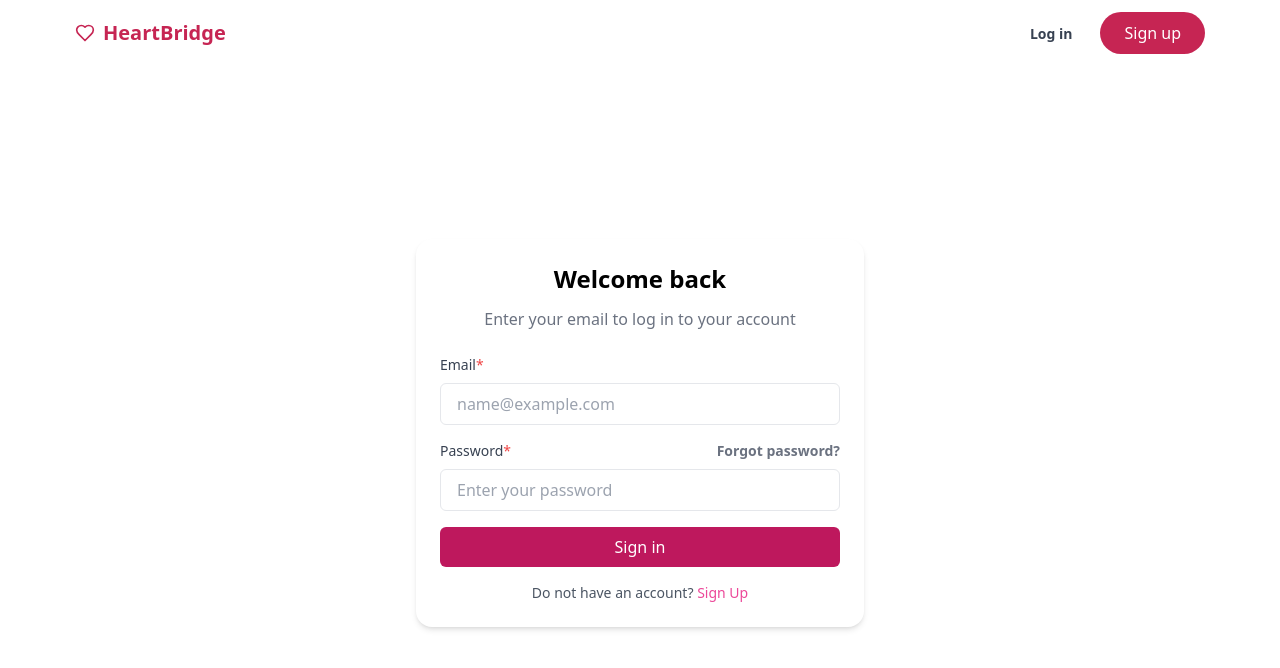
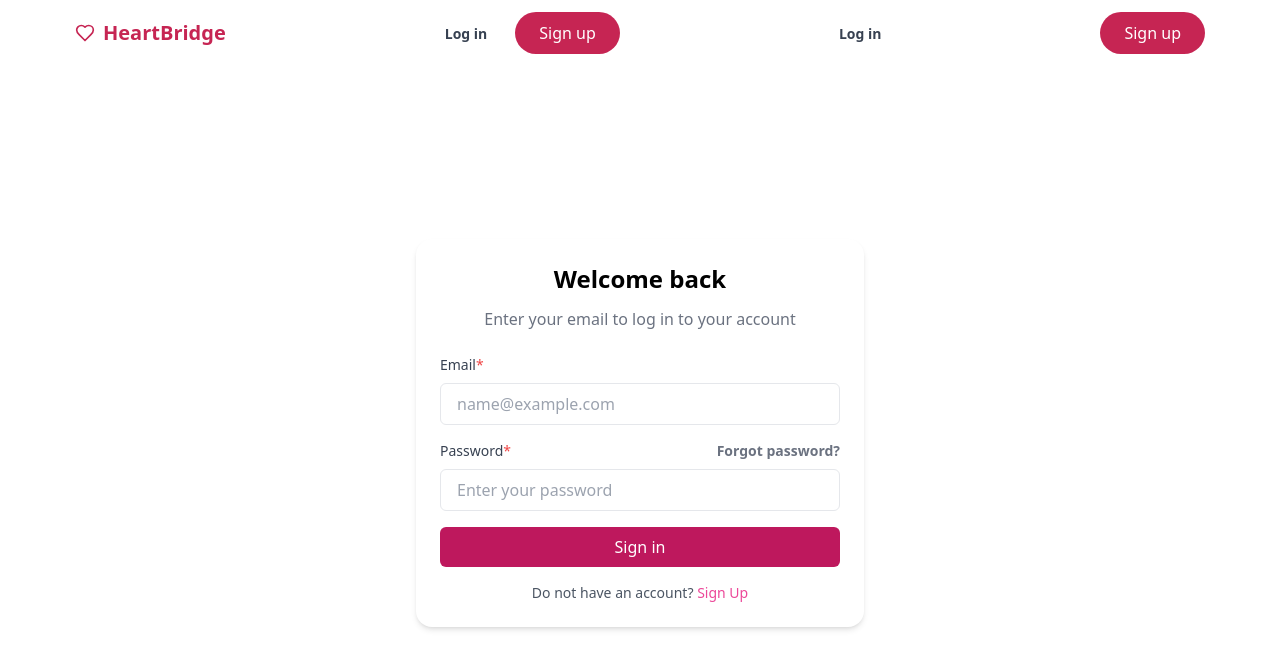
Before and after one commit to rifat-mahmudul/heart-bridge-dialogue, a React (Vite) app: page /login in a window 1280 px wide. Shown: the top 668 px of the page. Built offline with nearby package versions, Linux system fonts and the light colour scheme; no server answers.

Commit message:
Authentication done

```diff
--- a/src/pages/Authentication/Login.jsx
+++ b/src/pages/Authentication/Login.jsx
@@ -1,52 +1,3 @@
-// import { Link } from "react-router-dom";
-
-// export default function Login() {
-//     return (
-//       <div className="flex min-h-[calc(100vh-66px)] items-center justify-center">
-//         <div className="w-full max-w-md bg-white p-6 rounded-2xl shadow-md">
-//           <h2 className="text-2xl font-bold text-center">Welcome back</h2>
-//           <p className="text-center mb-6 mt-3 text-gray-500 font-medium">
-//           Enter your email to log in to your account
-//           </p>
-
-//           <form className="space-y-4">
-//             <div>
-//               <label className="block text-sm font-medium text-gray-700">Email<span className="text-red-500">*</span></label>
-//               <input
-//                 type="email"
-//                 placeholder="name@example.com"
-//                 className="w-full px-4 py-2 mt-2 border rounded-md focus:outline-none focus:ring-2 focus:ring-pink-500"
-//               />
-//             </div>
-//             <div>
-//               <div className="flex items-center justify-between">
-//                 <label className="block text-sm font-medium text-gray-700">Password<span className="text-red-500">*</span></label>
-
-//                 <Link to={'/forgot-password'}>
-//                     <h1 className="block text-sm cursor-pointer hover:text-pink-500 font-semibold text-gray-500">Forgot password?<span className="text-red-500">*</span></h1>
-//                 </Link>
-//               </div>
-//               <input
-//                 type="password"
-//                 placeholder="Create a password"
-//                 className="w-full px-4 py-2 mt-2 border rounded-md focus:outline-none focus:ring-2 focus:ring-pink-500"
-//               />
-//             </div>
-
-//             <button
-//               type="submit"
-//               className="w-full bg-pink-700 text-white py-2 rounded-md hover:bg-pink-700 transition">
-//               Sign in
-//             </button>
-//           </form>
-
-//           <p className="text-center text-sm text-gray-600 mt-4">
-//             Do not have an account? <Link to="/signup" className="text-pink-500 hover:underline">Sign Up</Link>
-//           </p>
-//         </div>
-//       </div>
-//     );
-//   }
 
 import { Link, useNavigate } from "react-router-dom";
 import { signInWithEmailAndPassword } from "firebase/auth";
@@ -67,7 +18,7 @@ export default function Login() {
       ...loginData,
       [e.target.name]: e.target.value,
     });
-    setError(""); // Clear errors on input change
+    setError("");
   };
 
   const handleLogin = async (e) => {
@@ -101,7 +52,7 @@ export default function Login() {
       );
 
       // Redirect to dashboard or home page
-      navigate("/dashboard");
+      navigate("/");
     } catch (error) {
       let errorMessage = "Login failed. Please try again.";
       switch (error.code) {
--- a/src/shared/Navbar/Navbar.jsx
+++ b/src/shared/Navbar/Navbar.jsx
@@ -9,10 +9,12 @@ import {
   LogOut,
 } from "lucide-react";
 import { Link } from "react-router-dom";
+import { auth } from "../../config/firebaseConfig";
+import { onAuthStateChanged, signOut } from "firebase/auth";
 
 export default function Navbar() {
   const [isMenuOpen, setIsMenuOpen] = useState(false);
-  const [isLoggedIn, setIsLoggedIn] = useState(false);
+  const [user, setUser] = useState(null);
   const [isDropdownOpen, setIsDropdownOpen] = useState(false);
   const dropdownRef = useRef(null);
 
@@ -50,10 +52,21 @@ export default function Navbar() {
     setIsDropdownOpen(!isDropdownOpen);
   };
 
-  const handleLogout = () => {
-    setIsLoggedIn(false);
+  useEffect(() => {
+    const unsubscribe = onAuthStateChanged(auth, (currentUser) => {
+      setUser(currentUser);
+    });
+    return () => unsubscribe();
+  }, []);
+
+  const handleLogout = async () => {
+    try {
+      await signOut(auth);
       setIsMenuOpen(false);
       setIsDropdownOpen(false);
+    } catch (error) {
+      console.error("Logout failed", error);
+    }
   };
 
   return (
@@ -71,7 +84,7 @@ export default function Navbar() {
 
           {/* Desktop navigation */}
           <div className="hidden items-center gap-7 md:flex">
-            {isLoggedIn ? (
+            {user ? (
               <>
                 <Link
                   to="/upgrade"
@@ -123,7 +136,7 @@ export default function Navbar() {
                         </Link>
 
                         <Link
-                        to={'/upgrade'}
+                          to={"/upgrade"}
                           onClick={() => setIsDropdownOpen(false)}
                         >
                           <div className="px-4 py-2 hover:bg-[#C6255310] hover:text-[#C62553] rounded-l">
@@ -155,9 +168,7 @@ export default function Navbar() {
             ) : (
               <>
                 <Link to="/login">
-                <button
-                  className="text-gray-700 hover:text-[#C62553] text-sm font-bold"
-                >
+                  <button className="text-gray-700 hover:text-[#C62553] text-sm font-bold">
                     Log in
                   </button>
                 </Link>
@@ -172,6 +183,7 @@ export default function Navbar() {
           </div>
 
           {/* Mobile menu button */}
+          {user ? (
             <div className="flex items-center gap-12 md:hidden">
               <button
                 className="text-gray-700 md:hidden"
@@ -253,6 +265,21 @@ export default function Navbar() {
                 )}
               </div>
             </div>
+          ) : (
+            <>
+              <Link to="/login">
+                <button className="text-gray-700 hover:text-[#C62553] text-sm font-bold">
+                  Log in
+                </button>
+              </Link>
+              <Link
+                to="/signup"
+                className="rounded-full bg-[#C62553] px-6 py-[9px] text-white hover:bg-[#B01F48]"
+              >
+                Sign up
+              </Link>
+            </>
+          )}
         </div>
       </nav>
 
```
Lines whose indentation alone changed are shown as unchanged.
